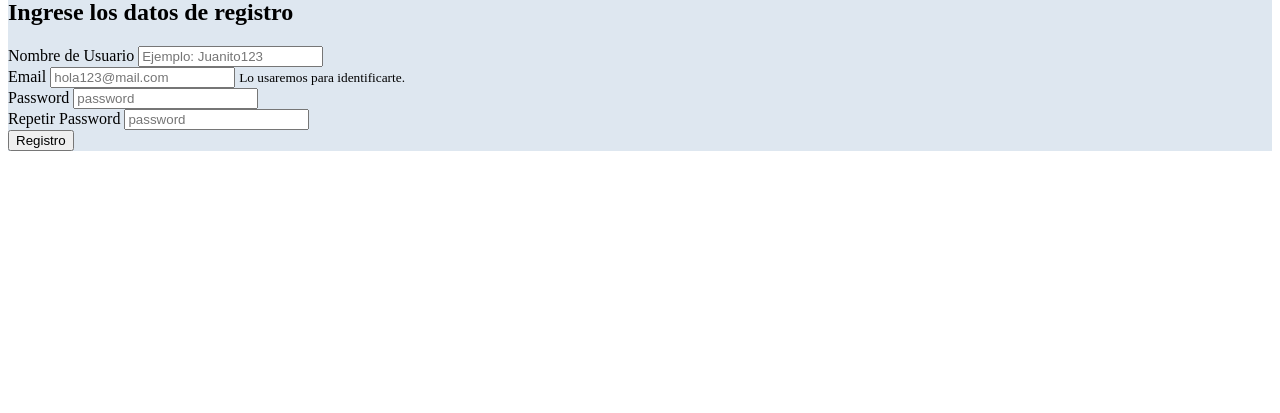
After one commit to BigTutte/primer-proyecto-php, a PHP site: page /TEMP/Reg.php in a window 1280 px wide. The commit adds this page. Shown: the part 387-800 px from the top of the page. Run offline with PHP 8.4, Linux system fonts and the light colour scheme.

Commit message:
More temp

```diff
--- a/PAGES/ABOUT/About.php
+++ b/PAGES/ABOUT/About.php
@@ -11,7 +11,7 @@ require_once '../../SRC/funciones.php';
             <div class="container flex-col bg-dark">
                 <?php
                     renderTemplate('navbar');
-                    echo '<p>Registro</p>';
+                    echo '<p>About</p>';
                     renderTemplate('footer');
                 ?>
             </div>
--- a/PAGES/USERS/Registro.php
+++ b/PAGES/USERS/Registro.php
@@ -11,7 +11,7 @@ require_once '../../SRC/funciones.php';
             <div class="container flex-col bg-dark">
                 <?php
                     renderTemplate('navbar');
-                    echo '<p>hola</p>';
+                    renderTemplate('Reg');
                     renderTemplate('footer');
                 ?>
             </div>
--- /dev/null
+++ b/TEMP/Reg.php
@@ -0,0 +1,38 @@
+<div class="container d-flex justify-content-center flex-col p-1 p-sm-5">
+    <div class="row">
+        <div class="col-12 col-sm-6 text-center text-light d-flex justify-content-center align-items-center">
+            <h1 class="text-light">La tipica imagen abstracta:</h1>
+            <img src="../PUBLIC/" class="img-fluid rounded" alt="...">
+        </div>
+        <div class="col-12 col-sm-6">
+            <div class="card text-dark rounded-xl p-3" style="background-color:rgb(222, 231, 240);">
+                <div class="card-body p-4 text-dark  justify-content-center">
+                    <h2 class="card-title text-dark text-center">Ingrese los datos de registro</h2>
+                    <form>
+                        <div class="form-group">
+                            <label for="username" class="form-label text-dark">Nombre de Usuario</label>
+                            <input type="text" class="form-control" id="username" placeholder="Ejemplo: Juanito123">
+                        </div>
+                        <div class="form-group">
+                            <label for="email" class="form-label text-dark">Email</label>
+                            <input type="email" class="form-control" id="email" placeholder="hola123@mail.com">
+                            <small id="emailHelp" class="form-text text-muted">Lo usaremos para identificarte.</small>
+                        </div>
+                        <div class="form-group">
+                            <label for="tel" class="form-label text-dark">Password</label>
+                            <input type="password" class="form-control" id="password" placeholder="password">
+                        </div>
+                        <div class="form-group">
+                            <label for="tel" class="form-label text-dark">Repetir Password</label>
+                            <input type="password" class="form-control" id="password" placeholder="password">
+                        </div>
+                        <div class="form-group d-flex justify-content-center">
+                            <button type="submit" class="btn btn-primary rounded" style="width:auto;">Registro</button>
+                        </div>
+                    </form>
+
+                </div>
+            </div>
+        </div>
+    </div>
+</div>
```
